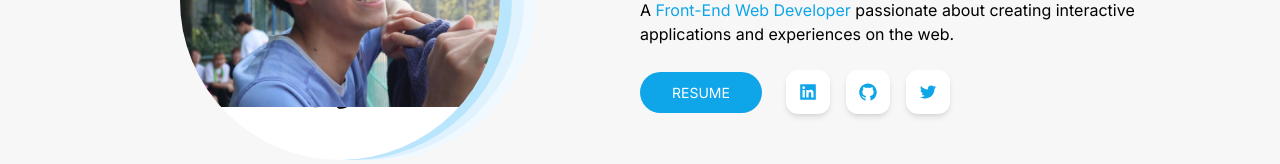
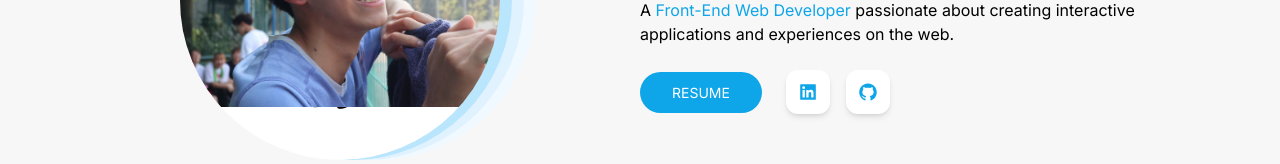
Before and after one commit to nozomi-iida/nozomi_portfolio, a Next.js app: page / in a window 1280 px wide. Shown: the part 480-644 px from the top of the page. Built offline with nearby package versions, Linux system fonts and the light colour scheme; what tailwindcss-3d would draw is missing.

Commit message:
fix: social url

```diff
--- a/src/components/HomeSection/index.tsx
+++ b/src/components/HomeSection/index.tsx
@@ -50,7 +50,8 @@ export const HomeSection = () => {
             <div className="flex gap-4">
               <div className="flex items-center">
                 <Link
-                  href="linkedin.com/in/nozomi-iida"
+                  href="https://www.linkedin.com/in/nozomi-iida"
+                  target="_blank"
                   className="block p-3 bg-white rounded-xl shadow-md transition-shadow hover:shadow-xl"
                 >
                   <AiFillLinkedin className="text-sky-500 w-5 h-5" />
@@ -58,18 +59,11 @@ export const HomeSection = () => {
               </div>
               <div className="flex items-center">
                 <Link
-                  href=""
+                  href="https://github.com/nozomi-iida"
+                  target="_blank"
                   className="p-3 bg-white rounded-xl shadow-md transition-shadow hover:shadow-xl"
                 >
                   <AiOutlineGithub className="text-sky-500 w-5 h-5" />
-                </Link>
-              </div>
-              <div className="flex items-center">
-                <Link
-                  href=""
-                  className="p-3 bg-white rounded-xl shadow-md transition-shadow hover:shadow-xl"
-                >
-                  <AiOutlineTwitter className="text-sky-500 w-5 h-5" />
                 </Link>
               </div>
             </div>
--- a/src/components/WorksSection/index.tsx
+++ b/src/components/WorksSection/index.tsx
@@ -5,7 +5,7 @@ export const WorksSection = () => {
   return (
     <section className="py-20" id="works">
       <SectionTitle title="PROJECTS" subtitle="TAKE A LOOK AT MY" />
-      <div className="p-12 rounded-3xl bg-white">
+      <div className="p-12 rounded-3xl bg-white flex flex-col gap-6">
         <WrokCard
           title="Diary for Australia working woliday"
           description={`- Wanted to make a working holiday diary - Try to use app router with nextjs@13.\n- Manage content with contentful as CMS.`}
```
